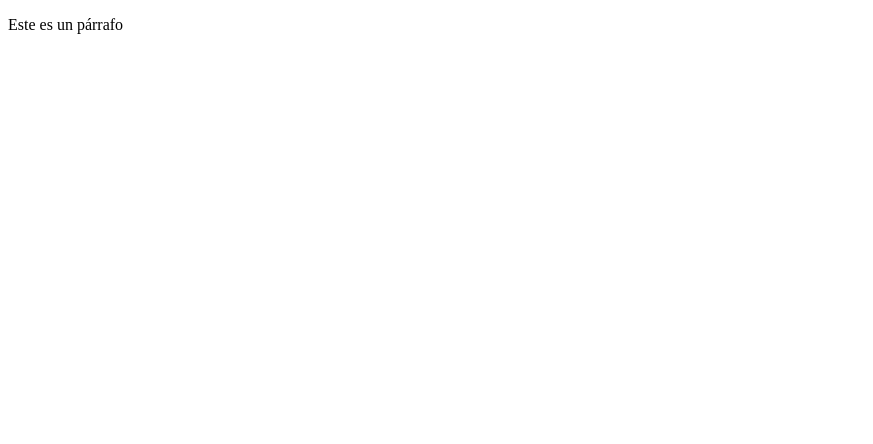
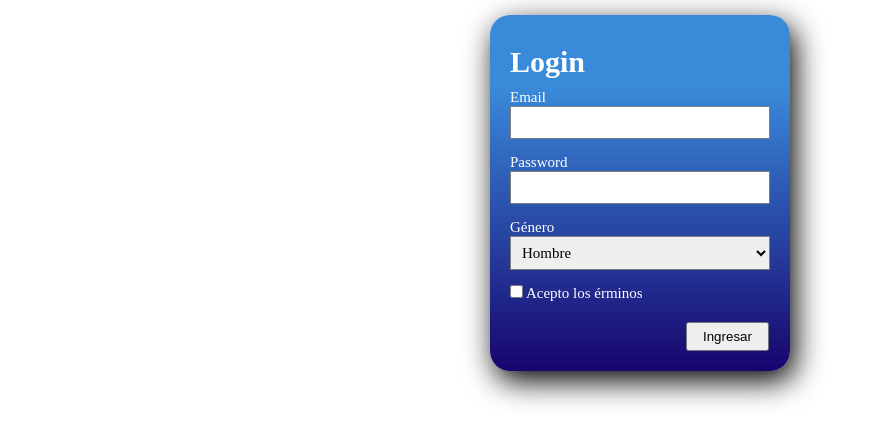
Before and after one commit to DaVieda/aspirantes-mir-html-y-css, a plain HTML site: page ejercicio2-html-y-css/index.html in a window 1280 px wide. Shown: the whole page, without its empty margins (0-873 px from the left). Drawn offline with Linux system fonts and the light colour scheme.

Commit message:
Implementa el formulario del ejercicio de html

```diff
--- a/ejercicio2-html-y-css/index.html
+++ b/ejercicio2-html-y-css/index.html
@@ -6,6 +6,28 @@
     <link rel="stylesheet" href="styles.css">
   </head>
   <body>
-    <p>Este es un párrafo</p>
+    <form action="" class="formulario">
+        <h1>Login</h1>
+
+        <!--Etiquetas y controles:      -->
+        <label for="email">Email</label>
+          <input class="control" type="text" id="email" name="email">
+
+        <label for="pass">Password</label>
+          <input class="control" type="password" id="pass" name="password">
+
+        <label for="genero">Género</label>
+          <select class="control" name="genero" id="genero">
+            <option value="masculino">Hombre</option>
+            <option value="femenino">Mujer</option>
+          </select>
+
+        <p>
+          <input type="checkbox" id="terminos" name="términos">
+          <label for="terminos">Acepto los érminos</label>
+        </p>
+
+        <button class="boton" type="submit">Ingresar</button>
+      </form>
   </body>
 </html>
--- a/ejercicio2-html-y-css/styles.css
+++ b/ejercicio2-html-y-css/styles.css
@@ -0,0 +1,45 @@
+* {
+  margin: 0;
+  padding: 0;
+  box-sizing: border-box;
+}
+
+h1 {
+  padding: 10px 0px;
+}
+
+.formulario {
+  /* position: relative; */
+  width: 100%;
+  background-image: linear-gradient(#3a8ada 20%, #17046e);
+  padding: 20px;
+  margin: 0px auto;
+  margin-top: 15px;
+  border-radius: 20px;
+  font-family: 'Commic Sans';
+  font-size: 15px;
+  color: white;
+  box-shadow: 5px 10px 30px #000;
+}
+
+@media (min-width: 500px) {
+  .formulario{
+    width: 300px;
+  }
+}
+
+.control {
+  width: 100%;
+  padding: 7px;
+  margin-bottom: 15px;
+  border: 1px solid #7d7d7e;
+  font-family: 'Commic Sans';
+  font-size: 15px;
+}
+
+.boton {
+  width: auto;
+  padding: 5px 15px;
+  margin: 20px 0px 0px 176px;
+  */ margin-top: 20px;
+}
```
